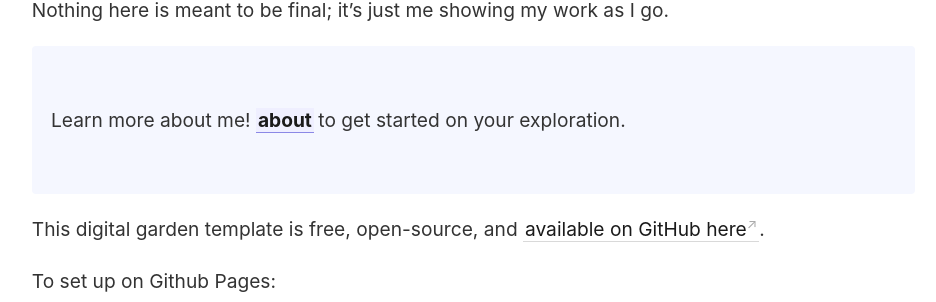
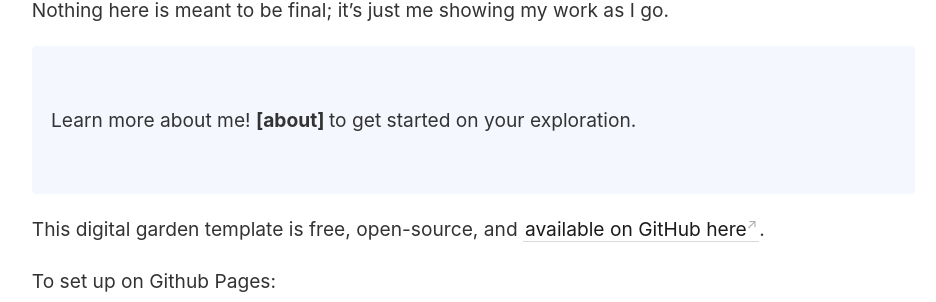
Before and after one commit to cindywincek/its-me-cindy-garden-demo, a Jekyll site: the page built from _pages/index.md, in a window 1280 px wide. Shown: the part 422-724 px from the top of the page, without its empty margins (45-981 px from the left). Built offline with Jekyll 4.4.1, drawn with Linux system fonts in a browser that asks for light colours.

Commit message:
Fix link formatting in index.md

```diff
--- a/_pages/index.md
+++ b/_pages/index.md
@@ -14,7 +14,7 @@ This is my corner of the internet—a space to think out loud, follow my curiosi
 I write about the things I’m learning, the systems I’m building, and the questions I can’t shake. Nothing here is meant to be final; it’s just me showing my work as I go.
 
 <p style="padding: 3em 1em; background: #f5f7ff; border-radius: 4px;">
-  Learn more about me! <span style="font-weight: bold"> [[about]] </span> to get started on your exploration.
+  Learn more about me! <span style="font-weight: bold"> [about] </span> to get started on your exploration.
 </p>
 
 
```
